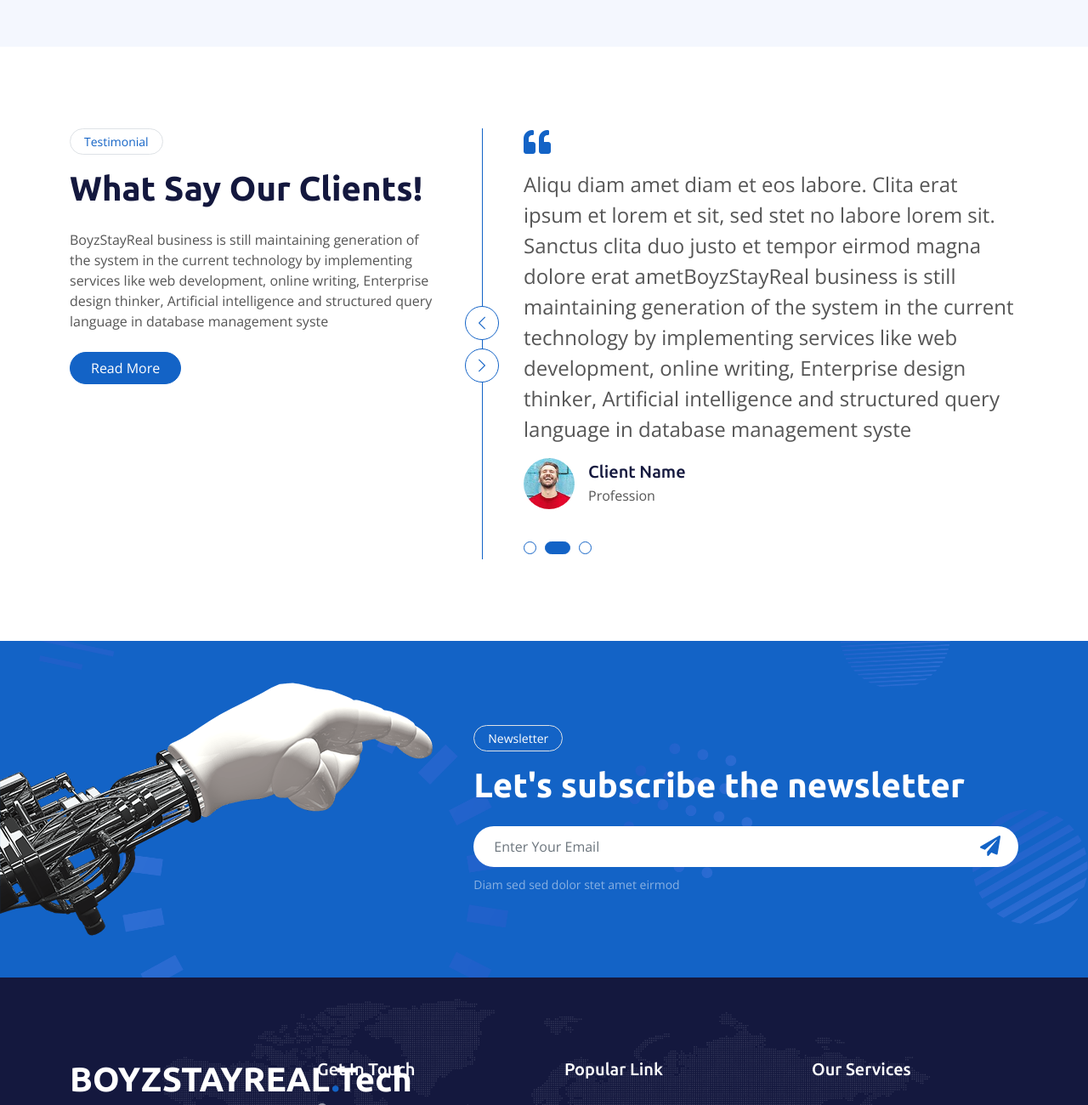
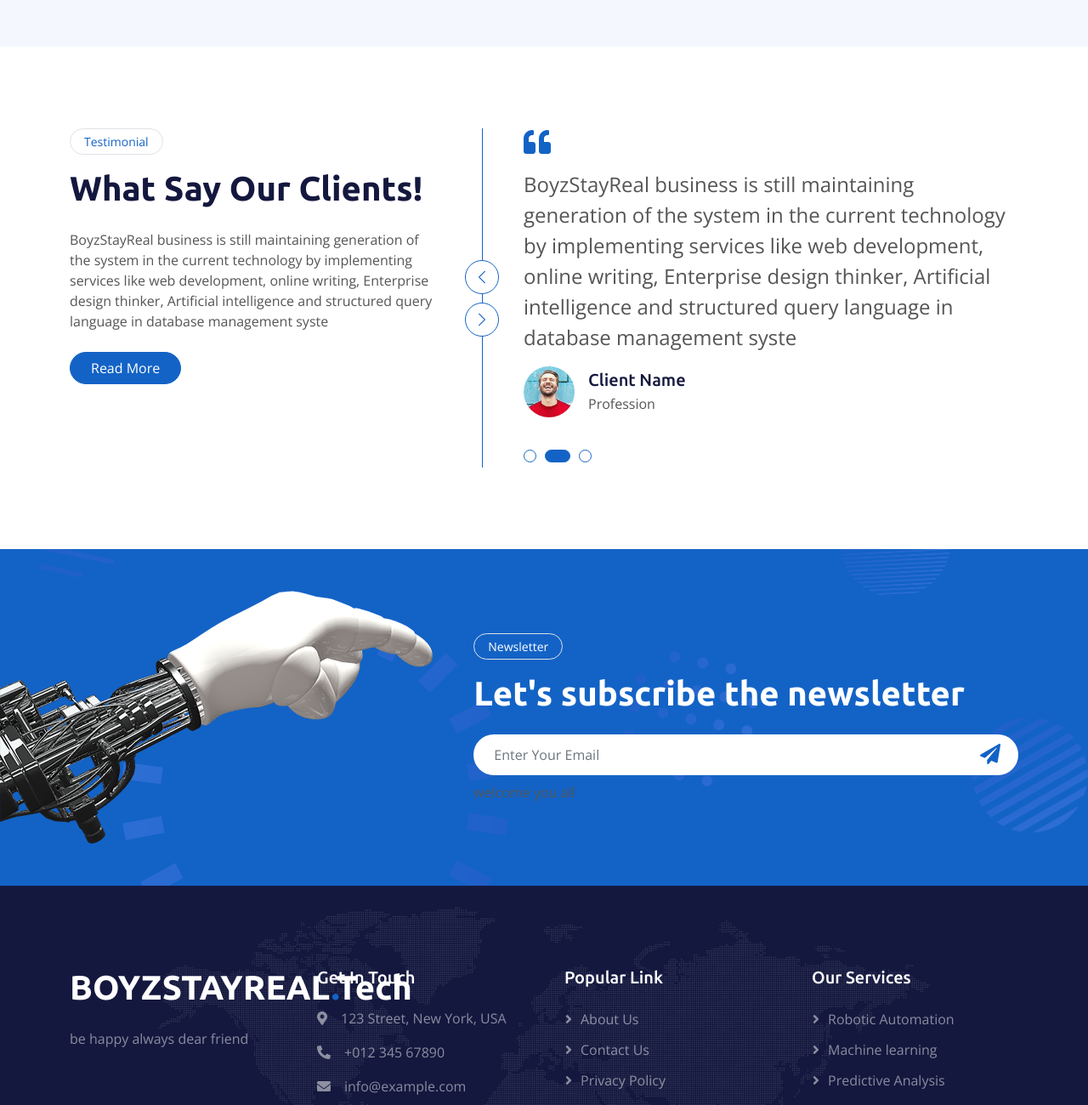
Before and after one commit to Hamprey/website-template, a plain HTML site: page index.html in a window 1280 px wide. Shown: the part 5519-6819 px from the top of the page at 85% size. Drawn offline with nearby package versions, Linux system fonts and the light colour scheme.

Commit message:
Update index.html

```diff
--- a/index.html
+++ b/index.html
@@ -587,7 +587,7 @@
                         </div>
                         <div class="testimonial-item ps-5">
                             <i class="fa fa-quote-left fa-2x text-primary mb-3"></i>
-                            <p class="fs-4">Aliqu diam amet diam et eos labore. Clita erat ipsum et lorem et sit, sed stet no labore lorem sit. Sanctus clita duo justo et tempor eirmod magna dolore erat ametBoyzStayReal business is still maintaining generation of the system in the current technology by implementing services like web development, online writing, Enterprise design thinker, Artificial intelligence and structured query language in database management syste</p>
+                            <p class="fs-4">BoyzStayReal business is still maintaining generation of the system in the current technology by implementing services like web development, online writing, Enterprise design thinker, Artificial intelligence and structured query language in database management syste</p>
                             <div class="d-flex align-items-center">
                                 <img class="img-fluid flex-shrink-0 rounded-circle" src="img/testimonial-2.jpg"
                                     style="width: 60px; height: 60px;">
@@ -632,7 +632,7 @@
                         <button type="button" class="btn shadow-none position-absolute top-0 end-0 mt-1 me-2"><i
                                 class="fa fa-paper-plane text-primary fs-4"></i></button>
                     </div>
-                    <small class="text-white-50">Diam sed sed dolor stet amet eirmod</small>
+                    <small class="text-white-50"></small>welcome you all
                 </div>
             </div>
         </div>
```
